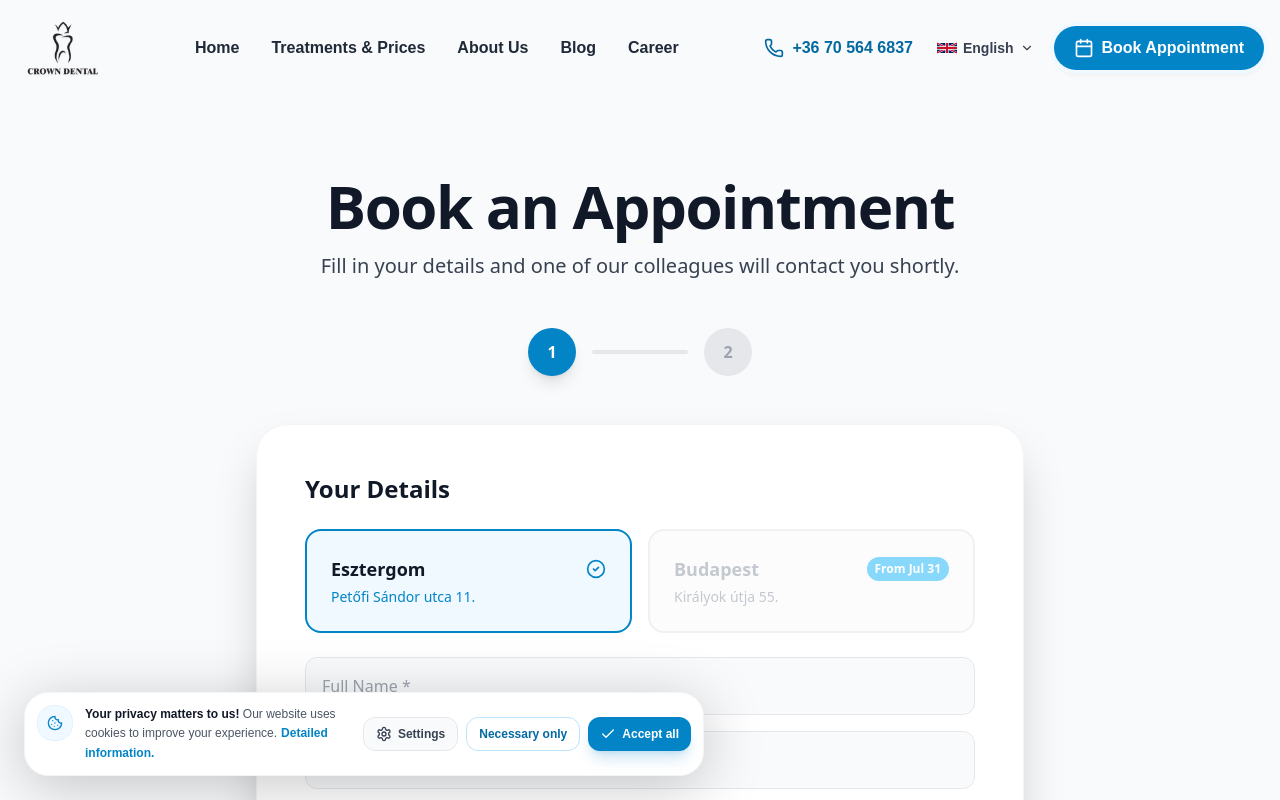
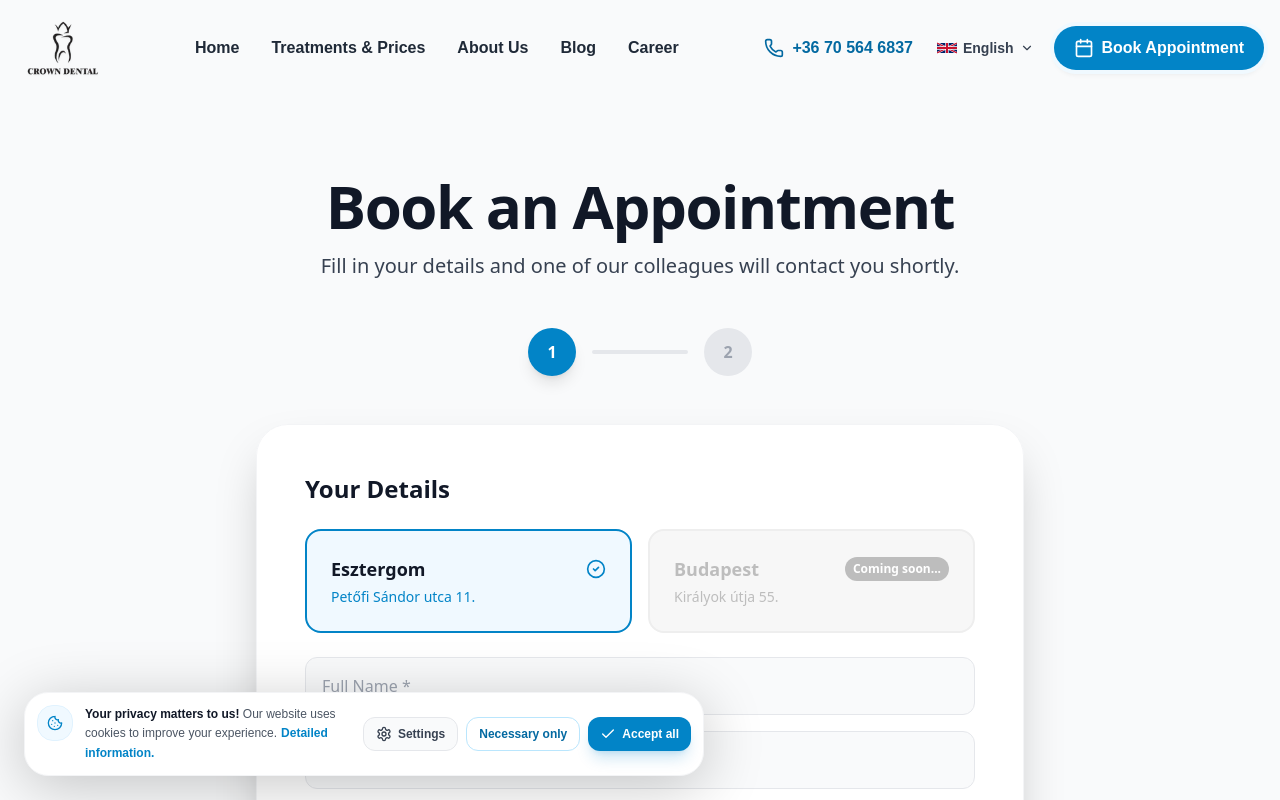
Before and after one commit to erdeszdonat/crowndental, a Next.js app: page /en/idopont in a window 1280 px wide. Shown: the top 800 px of the page. Built offline with nearby package versions, Linux system fonts and the light colour scheme.

Commit message:
Mark Budapest clinic as coming soon

```diff
--- a/app/[locale]/budapest/page.tsx
+++ b/app/[locale]/budapest/page.tsx
@@ -213,15 +213,15 @@ function OpeningSoonBanner() {
     <div className="fixed top-0 left-0 right-0 z-[60] bg-gradient-to-r from-amber-500 via-amber-400 to-orange-400 text-gray-900 shadow-lg">
       <div className="container mx-auto px-4 py-3 flex items-center justify-center gap-3 relative">
         <div className="flex items-center gap-3 text-center flex-wrap justify-center">
-          <span className="inline-flex items-center gap-1.5 bg-amber-600/20 px-3 py-1 rounded-full text-xs font-black uppercase tracking-wider">
+          <span className="inline-flex items-center gap-1.5 bg-white/15 px-3 py-1 rounded-full text-xs font-black uppercase tracking-wider">
             <Sparkles className="w-3.5 h-3.5" />
             {t(locale, 'Hamarosan', 'Coming Soon', 'Čoskoro')}
           </span>
           <span className="font-extrabold text-sm md:text-base">
             {t(locale,
-              'Budapesti rendelőnk 2026. július 31-én nyit!',
-              'Our Budapest clinic opens on July 31, 2026!',
-              'Naša budapeštianska ordinácia otvára 31. júla 2026!'
+              'Budapesti rendelőnk hamarosan nyit. Coming soon...',
+              'Our Budapest clinic is coming soon...',
+              'Naša budapeštianska ordinácia sa čoskoro otvorí. Coming soon...'
             )}
           </span>
           <span className="text-amber-900/70 text-sm hidden sm:inline">
@@ -315,11 +315,11 @@ function HeroSection() {
                 'In-house dental lab. 30 years of experience. The latest technology —',
                 'Vlastné zubnotechnické laboratórium. 30 rokov skúseností. Najmodernejšie technológie —'
               )}{' '}
-              <span className="text-amber-300 font-semibold">
+              <span className="text-gray-200 font-semibold">
                 {t(locale,
-                  '2026. július 31-től Budapest szívében is.',
-                  'coming to the heart of Budapest from July 31, 2026.',
-                  'v centre Budapešti od 31. júla 2026.'
+                  'hamarosan Budapest szívében is. Coming soon...',
+                  'coming soon to the heart of Budapest.',
+                  'čoskoro aj v centre Budapešti. Coming soon...'
                 )}
               </span>
             </p>
@@ -373,25 +373,25 @@ function ComingSoonNotice() {
     <section className="py-16 bg-gradient-to-b from-white to-gray-50 border-b border-gray-100">
       <div className="container mx-auto px-4">
         <motion.div initial={{ opacity: 0, y: 30 }} whileInView={{ opacity: 1, y: 0 }} viewport={{ once: true }} className="max-w-4xl mx-auto">
-          <div className="relative rounded-3xl border-2 border-amber-200 bg-gradient-to-br from-amber-50 via-white to-orange-50 p-8 md:p-12 overflow-hidden shadow-lg">
-            <div className="absolute top-0 right-0 w-[250px] h-[250px] bg-amber-200/20 rounded-full blur-[80px]" />
-            <div className="absolute -bottom-10 -left-10 w-[200px] h-[200px] bg-orange-200/20 rounded-full blur-[60px]" />
+          <div className="relative rounded-3xl border-2 border-gray-200 bg-gradient-to-br from-gray-50 via-white to-slate-100 p-8 md:p-12 overflow-hidden shadow-lg">
+            <div className="absolute top-0 right-0 w-[250px] h-[250px] bg-gray-300/20 rounded-full blur-[80px]" />
+            <div className="absolute -bottom-10 -left-10 w-[200px] h-[200px] bg-slate-300/20 rounded-full blur-[60px]" />
             <div className="relative z-10">
               <div className="flex flex-col md:flex-row md:items-center gap-8">
                 <div className="flex-1">
-                  <div className="inline-flex items-center gap-2 px-4 py-2 bg-amber-100 border border-amber-200 rounded-full text-amber-700 text-sm font-bold uppercase tracking-wider mb-5">
+                  <div className="inline-flex items-center gap-2 px-4 py-2 bg-gray-100 border border-gray-200 rounded-full text-gray-600 text-sm font-bold uppercase tracking-wider mb-5">
                     <Clock className="w-4 h-4" />
-                    {t(locale, '2026. július 31.', 'July 31, 2026', '31. júl 2026')}
+                    {t(locale, 'Coming soon...', 'Coming soon...', 'Coming soon...')}
                   </div>
                   <h3 className="text-2xl md:text-3xl font-black text-gray-900 mb-4 leading-tight">
                     {t(locale, 'Budapesti rendelőnk', 'Our Budapest clinic', 'Naša budapeštianska ordinácia')}<br />
-                    <span className="text-amber-600">{t(locale, 'hamarosan nyit!', 'is opening soon!', 'čoskoro otvára!')}</span>
+                    <span className="text-gray-600">{t(locale, 'Coming soon...', 'Coming soon...', 'Coming soon...')}</span>
                   </h3>
                   <p className="text-gray-600 leading-relaxed mb-6">
                     {t(locale,
-                      'A Római Parton épülő új rendelőnk 2026. július 31-én nyitja meg kapuit. Addig is teljes körű fogászati ellátással, saját laborral és 30 év tapasztalatával várjuk Önt ',
-                      'Our new clinic on the Danube waterfront opens its doors on July 31, 2026. In the meantime, we welcome you with full dental care, an in-house lab, and 30 years of experience at our ',
-                      'Naša nová ordinácia na nábreží Dunaja otvorí svoje dvere 31. júla 2026. Medzitým vás vítame s kompletnou stomatologickou starostlivosťou, vlastným laboratóriom a 30-ročnými skúsenosťami v našej '
+                      'A Római Parton épülő új rendelőnk előkészítés alatt áll, pontos nyitási dátumot még nem hirdetünk. Addig is teljes körű fogászati ellátással, saját laborral és 30 év tapasztalatával várjuk Önt ',
+                      'Our new clinic on the Danube waterfront is being prepared, and we are not announcing an exact opening date yet. In the meantime, we welcome you with full dental care, an in-house lab, and 30 years of experience at our ',
+                      'Naša nová ordinácia na nábreží Dunaja je v príprave a presný dátum otvorenia zatiaľ neoznamujeme. Medzitým vás vítame s kompletnou stomatologickou starostlivosťou, vlastným laboratóriom a 30-ročnými skúsenosťami v našej '
                     )}
                     <span className="font-bold">{t(locale, 'esztergomi rendelőnkben', 'Esztergom clinic', 'ordinácii v Ostrihome')}</span>
                     {t(locale, ' – mindössze 50 perc Budapestről!', ' — just 50 minutes from Budapest!', ' — len 50 minút od Budapešti!')}
--- a/app/[locale]/idopont/BookingClient.tsx
+++ b/app/[locale]/idopont/BookingClient.tsx
@@ -74,9 +74,9 @@ function BookingForm() {
                   <div className="flex items-center justify-between font-bold text-lg text-gray-900">Esztergom{formData.city==='Esztergom'&&<CheckCircle2 className="w-5 h-5 text-sky-600"/>}</div>
                   <p className="text-sm text-sky-600 font-medium mt-1">Petőfi Sándor utca 11.</p>
                 </label>
-                <label className={`relative rounded-2xl border-2 p-6 transition-all ${isBudapestOpen?'cursor-pointer select-auto':'cursor-not-allowed select-none opacity-60'} ${formData.city==='Budapest'?'border-sky-600 bg-sky-50':'border-gray-200 bg-gray-50 hover:border-sky-200'}`}>
+                <label className={`relative rounded-2xl border-2 p-6 transition-all ${isBudapestOpen ? 'cursor-pointer select-auto' : 'cursor-not-allowed select-none opacity-70 grayscale border-gray-200 bg-gray-100'} ${isBudapestOpen ? (formData.city==='Budapest'?'border-sky-600 bg-sky-50':'border-gray-200 bg-gray-50 hover:border-sky-200') : ''}`}>
                   <input type="radio" name="city" value="Budapest" checked={formData.city==='Budapest'} disabled={!isBudapestOpen} onChange={handleChange} className="sr-only"/>
-                  <div className={`flex items-center justify-between font-bold text-lg ${isBudapestOpen?'text-gray-900':'text-gray-400'}`}>Budapest{formData.city==='Budapest'?<CheckCircle2 className="w-5 h-5 text-sky-600"/>:<span className="text-xs font-semibold text-white bg-sky-400 px-2 py-1 rounded-full whitespace-nowrap">{budapestOpenLabel}</span>}</div>
+                  <div className={`flex items-center justify-between font-bold text-lg ${isBudapestOpen?'text-gray-900':'text-gray-400'}`}>Budapest{formData.city==='Budapest'?<CheckCircle2 className="w-5 h-5 text-sky-600"/>:<span className={`text-xs font-semibold text-white px-2 py-1 rounded-full whitespace-nowrap ${isBudapestOpen ? 'bg-sky-400' : 'bg-gray-400'}`}>{budapestOpenLabel}</span>}</div>
                   <p className={`text-sm font-medium mt-1 ${isBudapestOpen?'text-sky-600':'text-gray-400'}`}>Királyok útja 55.</p>
                 </label>
               </div>
--- a/app/[locale]/idopont/page.tsx
+++ b/app/[locale]/idopont/page.tsx
@@ -3,7 +3,7 @@ import BookingClient from './BookingClient';
 
 export const metadata: Metadata = {
   title: 'Azonnali Időpont Foglalás | Crown Dental – Online Foglalás 0-24',
-  description: 'Foglaljon időpontot online a Crown Dental fogászatra! Esztergomban azonnal, Budapesten 2026. július 31-től kérhet időpontot.',
+  description: 'Foglaljon időpontot online a Crown Dental fogászatra! Esztergomban azonnal, Budapesten hamarosan kérhet időpontot.',
   keywords: [
     'időpont foglalás fogászat',
     'online időpontfoglalás fogorvos',
@@ -15,7 +15,7 @@ export const metadata: Metadata = {
   },
   openGraph: {
     title: 'Időpont Foglalás | Crown Dental',
-    description: 'Foglaljon időpontot online! Esztergom most, Budapest 2026. július 31-től.',
+    description: 'Foglaljon időpontot online! Esztergom most, Budapest coming soon...',
     url: 'https://www.crowndental.hu/idopont',
     type: 'website',
   }
--- a/app/api/book-appointment/route.ts
+++ b/app/api/book-appointment/route.ts
@@ -17,7 +17,7 @@ export async function POST(req: Request) {
     }
 
     if (isBudapestCity(city) && !isBudapestBookingAvailable()) {
-      return NextResponse.json({ error: 'A budapesti rendelőbe 2026. július 31-től lehet időpontot kérni.' }, { status: 400 });
+      return NextResponse.json({ error: 'A budapesti rendelő jelenleg még nem foglalható. Coming soon...' }, { status: 400 });
     }
 
     const supabaseUrl = process.env.NEXT_PUBLIC_SUPABASE_URL;
--- a/lib/bookingAvailability.ts
+++ b/lib/bookingAvailability.ts
@@ -1,15 +1,15 @@
-export const BUDAPEST_BOOKING_OPEN_AT = new Date('2026-07-31T00:00:00+02:00');
+export const BUDAPEST_BOOKING_AVAILABLE = false;
 
 export const BUDAPEST_BOOKING_OPEN_LABELS = {
-  hu: 'Júl. 31-től',
-  en: 'From Jul 31',
-  sk: 'Od 31. júla',
+  hu: 'Coming soon...',
+  en: 'Coming soon...',
+  sk: 'Coming soon...',
 } as const;
 
 export function isBudapestCity(city: unknown) {
   return typeof city === 'string' && city.trim().toLowerCase() === 'budapest';
 }
 
-export function isBudapestBookingAvailable(referenceDate = new Date()) {
-  return referenceDate.getTime() >= BUDAPEST_BOOKING_OPEN_AT.getTime();
+export function isBudapestBookingAvailable() {
+  return BUDAPEST_BOOKING_AVAILABLE;
 }
```
